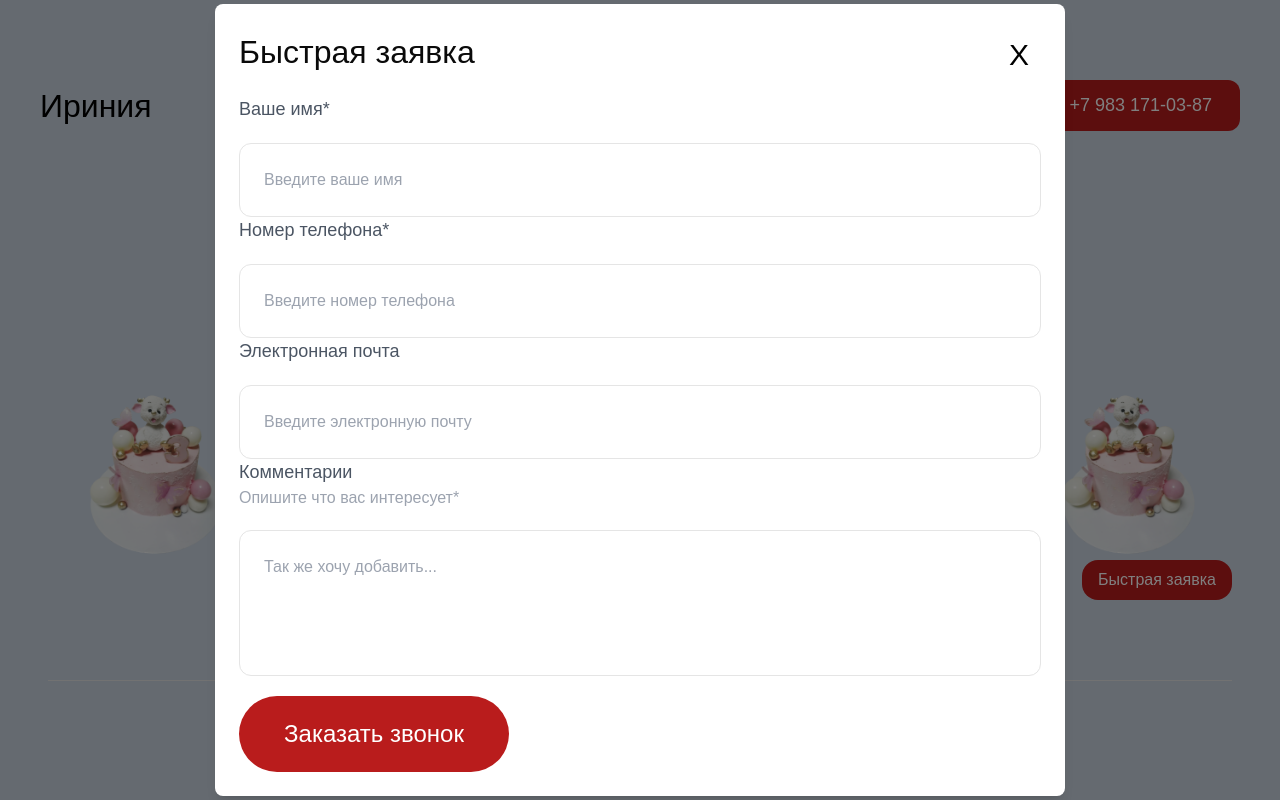
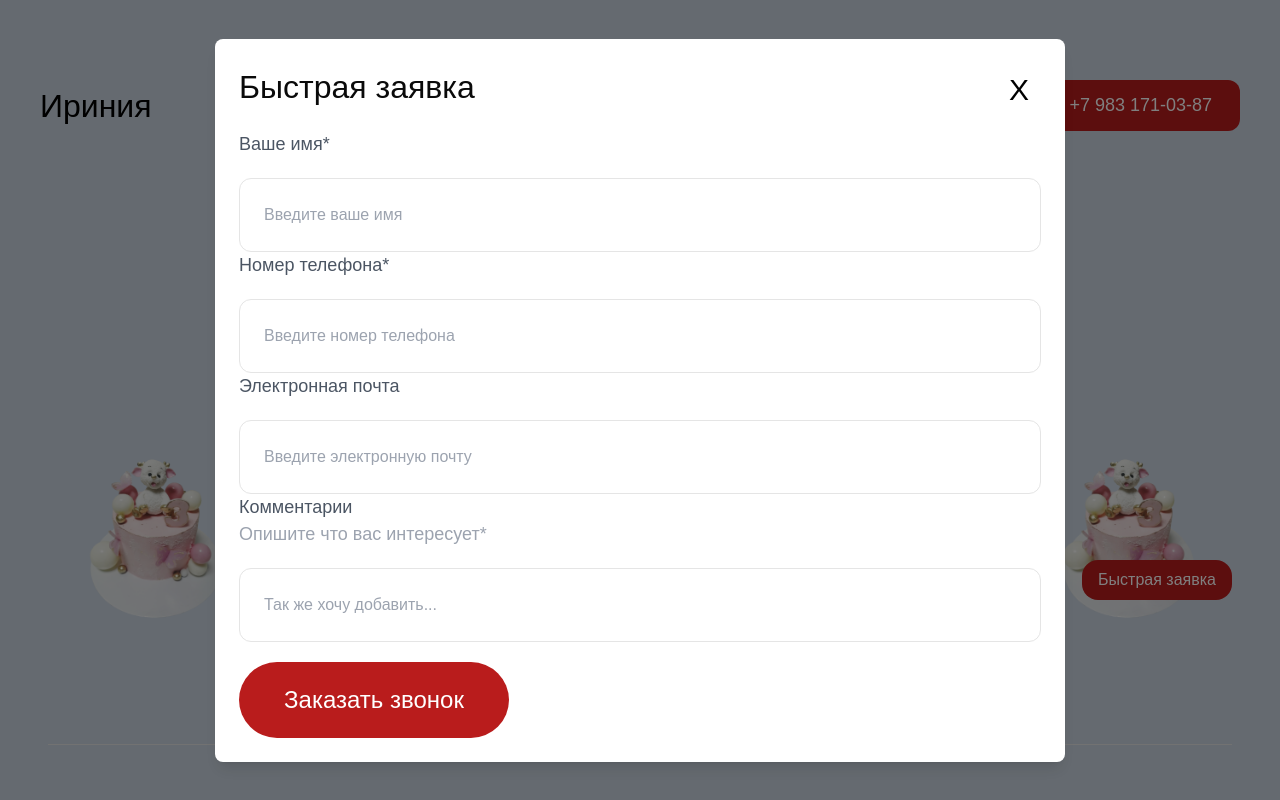
Before and after one commit to Efrak1/irinia, a Next.js app: page /gallery in a window 1280 px wide. Both pictures are taken after a click on the button "Быстрая заявка". Shown: the top 800 px of the page. Built offline with nearby package versions, Linux system fonts and the light colour scheme.

Commit message:
fixsxsxs

```diff
--- a/src/app/gallery/page.tsx
+++ b/src/app/gallery/page.tsx
@@ -13,7 +13,7 @@ export const Portfolio = () => {
       exit={{ opacity: 0, y: 20 }}
       transition={{ duration: 0.5 }}
     >
-      <section id='portfolio' className='mt-16'>
+      <section id='portfolio' className='mt-32'>
         <h2 className='text-[32px] flex justify-center items-center w-full h-[32px] mb-4'>Галерея</h2>
         <GalleryButtons />
       </section>
--- a/src/components/GalleryComponents/Fast.tsx
+++ b/src/components/GalleryComponents/Fast.tsx
@@ -14,7 +14,7 @@ export const Fast = () => {
             <motion.button
                 whileHover={{ scale: 1.1 }} // Увеличение при наведении
                 whileTap={{ scale: 0.9 }} // Уменьшение при нажатии
-                className="fixed px-4 py-2 bg-red-700 text-white rounded-2xl hover:bg-red-800 scale-y-105 top-[50vh] sm:top-[70vh]"
+                className="fixed px-4 py-2 bg-red-700 text-white rounded-2xl hover:bg-red-800 scale-y-105 top-[65vh] sm:top-[70vh]"
                 onClick={openModal}
             >
                 Быстрая заявка
--- a/src/components/GalleryComponents/Modal.tsx
+++ b/src/components/GalleryComponents/Modal.tsx
@@ -19,37 +19,37 @@ export const Modal: React.FC<{ isModalOpen: boolean; onClose: () => void }> = ({
                         transition={{ duration: 0.3}} // Время анимации
                     >
                         <div className='flex flex-row justify-between'>
-                            <h3 className='flex justify-start text-[32px]'>Быстрая заявка</h3>
-                            <button className="flex justify-end p-3  max-h-10 rounded" onClick={onClose}>
+                            <h3 className='flex justify-start text-[18px] sm:text-[32px]'>Быстрая заявка</h3>
+                            <button className="flex justify-end p-3  max-h-5 max-w-5 rounded" onClick={onClose}>
                                 <p className='relative bottom-[8px] text-black text-[30px] hover:text-stone-700'>X</p>
                             </button>
                         </div>
                         <div className='flex flex-col w-full mt-5'>
                             <div className='flex-row'>
                                 <div className='flex'>
-                                    <p className='text-[18px] text-gray-600'>Ваше имя*</p>
+                                    <p className='text-[16px] sm:text-[18px] text-gray-600'>Ваше имя*</p>
                                 </div>
-                                <input className='border-collapse border-[1px] p-[24px] rounded-xl w-full mt-5' type="text" placeholder="Введите ваше имя" name="text"></input>
+                                <input className='border-collapse border-[1px] p-[18px] sm:p-[24px] rounded-xl w-full mt-5' type="text" placeholder="Введите ваше имя" name="text"></input>
                             </div>
                             <div className='flex-row'>
                                 <div className='flex'>
-                                    <p className='text-[18px] text-gray-600'>Номер телефона*</p>
+                                    <p className='text-[16px] sm:text-[18px] text-gray-600'>Номер телефона*</p>
                                 </div>
-                                <input className='border-collapse border-[1px] p-[24px] rounded-xl w-full mt-5' type="text" placeholder="Введите номер телефона" name="text"></input>
+                                <input className='border-collapse border-[1px] p-[18px] sm:p-[24px] rounded-xl w-full mt-5' type="text" placeholder="Введите номер телефона" name="text"></input>
                             </div>
                             <div className='flex-row'>
                                 <div className='flex'>
-                                    <p className='text-[18px] text-gray-600'>Электронная почта</p>
+                                    <p className='text-[16px] sm:text-[18px] text-gray-600'>Электронная почта</p>
                                 </div>
-                                <input className='border-collapse border-[1px] p-[24px] rounded-xl w-full mt-5' type="text" placeholder="Введите электронную почту" name="text"></input>
+                                <input className='border-collapse border-[1px] p-[18px] sm:p-[24px] rounded-xl w-full mt-5' type="text" placeholder="Введите электронную почту" name="text"></input>
                             </div>
                             <div className='flex flex-col'>
-                                <h3 className='text-[18px] w-full text-gray-600'>Комментарии</h3>
-                                <p className='text-[16px] text-gray-400'>Опишите что вас интересует*</p>
-                                <input className='border-collapse border-[1px] p-[24px] rounded-xl w-full pb-24 mt-5' type="text" placeholder="Так же хочу добавить..." name="text"></input>
+                                <h3 className='text-[16px] sm:text-[18px] w-full text-gray-600'>Комментарии</h3>
+                                <p className='text-[16px] sm:text-[18px] text-gray-400'>Опишите что вас интересует*</p>
+                                <input className='border-collapse border-[1px] p-[18px] sm:p-[24px] rounded-xl w-full pb-24 mt-5' type="text" placeholder="Так же хочу добавить..." name="text"></input>
                             </div>
                         </div>
-                        <button className='flex-warp bg-red-700 p-5 w-[270px] mt-5 rounded-[40px] text-white text-[24px] items-center transition ease-in-out delay-50 hover:bg-slate-700 duration-300'>Заказать звонок</button>
+                        <button className='flex-warp bg-red-700 p-5  sm:w-[270px] mt-3 sm:mt-5 rounded-[40px] text-white text-[24px] items-center transition ease-in-out delay-50 hover:bg-slate-700 duration-300'>Заказать звонок</button>
                     </motion.div>
                 </motion.section>
             )}
```
